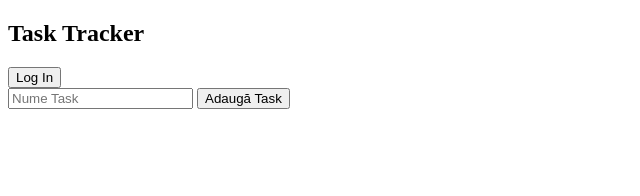
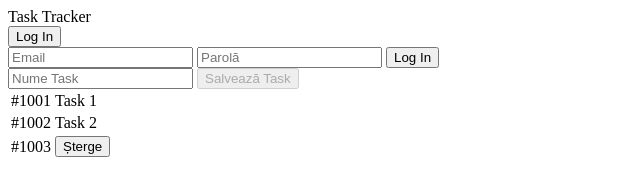
Before and after one commit to alexamuraru/qualiadept-task-tracker, a plain HTML site: page index.html in a window 1280 px wide. Shown: the whole page, without its empty margins (0-640 px from the left). Drawn offline with Linux system fonts and the light colour scheme.

Commit message:
feat(session-2): update index.html for Sesiunea 2: CSS & DOM Selectors (Verified 100% by QualiAdept)

```diff
--- a/index.html
+++ b/index.html
@@ -3,25 +3,59 @@
 <head>
   <meta charset="UTF-8">
   <title>Task Tracker</title>
+  <!-- Cerința 1: Conectează fișierul extern style.css aici -->
+  <link rel="stylesheet" href="style.css">
 </head>
 <body>
   <header>
-    <!-- Cerința: Creează bara de navigație cu tag-uri semantice și test-id -->
-    <nav>
-      <h1>Task Tracker</h1>
+    <!-- Cerința 2: Navbar flexibil cu clasa navbar, id logo și data-testid btn-login -->
+    <nav class="navbar" >
+      <div>Task Tracker</div>
       <button data-testid="btn-login">Log In</button>
+      <a id="logo" href="https://www.w3schools.com">
+      </a>
     </nav>
   </header>
 
   <main>
-    <section id="add-task-section">
-      <!-- Cerința: Adaugă formularul de adăugare task -->
+    <div class="login-container">
       <form>
-        <input type="text" id="task-input" placeholder="Nume Task">
-        <button type="submit" data-testid="submit-btn">Adaugă Task</button>
+        <input type="email" id="login-email" data-testid="input-email" placeholder="Email">
+        <input type="password" id="login-password" data-testid="input-password" placeholder="Parolă">
+        <button data-testid="btn-submit-login">Log In</button>
+      </form>
+    </div>
+
+    <section class="task-input-section">
+      <form id="add-task-form">
+        <input type="text" id="task-name" placeholder="Nume Task">
+        <!-- Cerința 4: Adaugă atributul disabled pentru butonul de salvare -->
+        <button type="submit" data-testid="submit-task-btn" disabled>Salvează Task</button>
       </form>
     </section>
-    <section id="practice-section"> </section>
+
+    <section class="task-history-section">
+      <table id="history-table">
+        <tbody>
+          <tr>
+            <td>#1001</td>
+            <td>Task 1</td>
+          </tr>
+          <tr>
+            <td>#1002</td>
+            <td>Task 2</td>
+          </tr>
+          <!-- Cerința 3: Adaugă al 3-lea rând cu clasa delete-row pe butonul de ștergere -->
+          <tr>
+            <td>#1003</td>
+            <td>
+              <button class ="delete-row"> Șterge</button>
+            </td>
+          </tr>
+        </tbody>
+      </table>
+    </section>
   </main>
+  <script src="app.js"></script>
 </body>
 </html>
```
